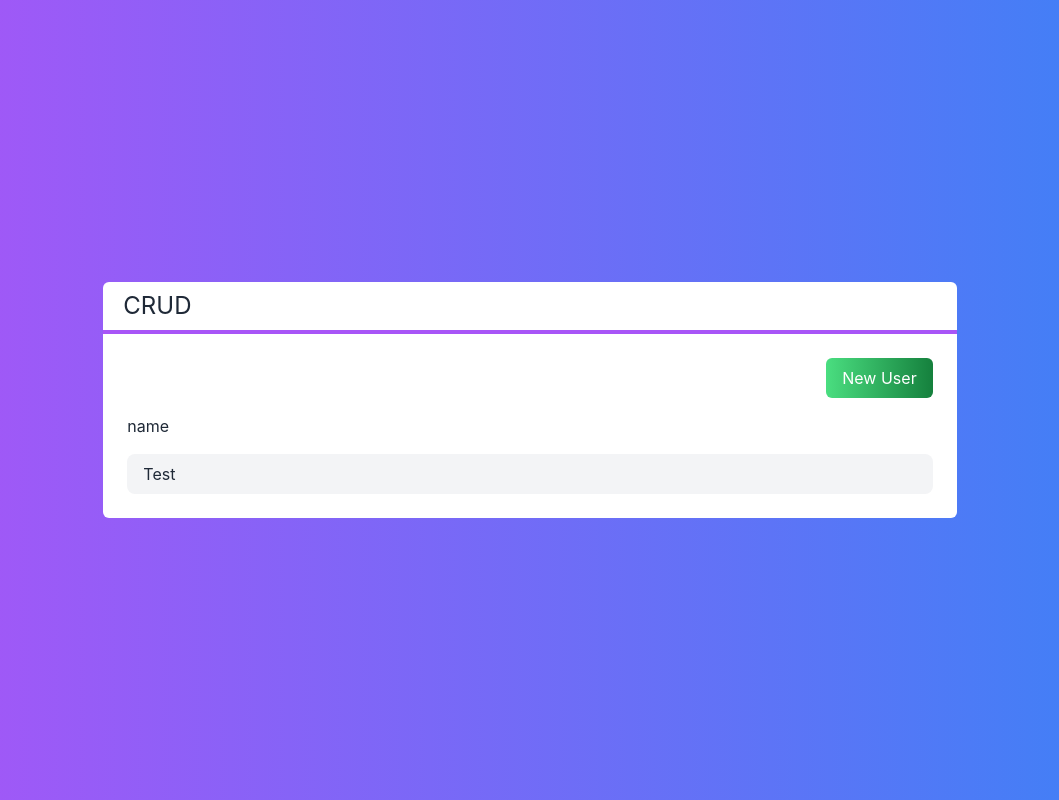
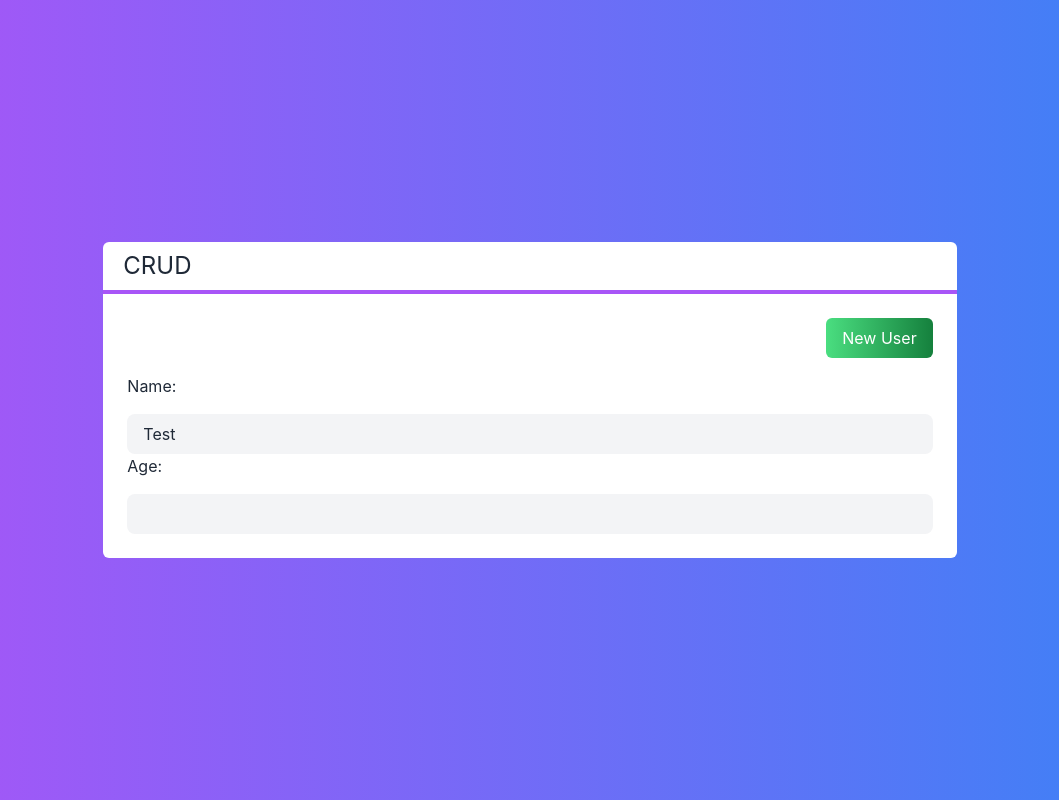
Before and after one commit to Andreas-Ziegler22/Crud-next.js, a Next.js app: page / in a window 1280 px wide. Shown: the whole page, without its empty margins (110-1169 px from the left). Built offline with nearby package versions, Linux system fonts and the light colour scheme.

Commit message:
update interfaceFormProps

```diff
--- a/src/components/InterfaceForm.tsx
+++ b/src/components/InterfaceForm.tsx
@@ -1,11 +1,17 @@
+import { useState } from "react";
+import Client from "./core/Client";
 import InputForm from "./InputForm";
 
-interface interfaceFormProps {}
+interface interfaceFormProps {
+  cliente: Client;
+}
 
 export default function InterfaceForm(props: interfaceFormProps) {
+  const [name, setName] = useState();
   return (
     <div>
-      <InputForm text="name" value="Test" />
+      <InputForm text="Name:" value="Test" />
+      <InputForm text="Age:" type="number" value="Test" />
     </div>
   );
 }
```
